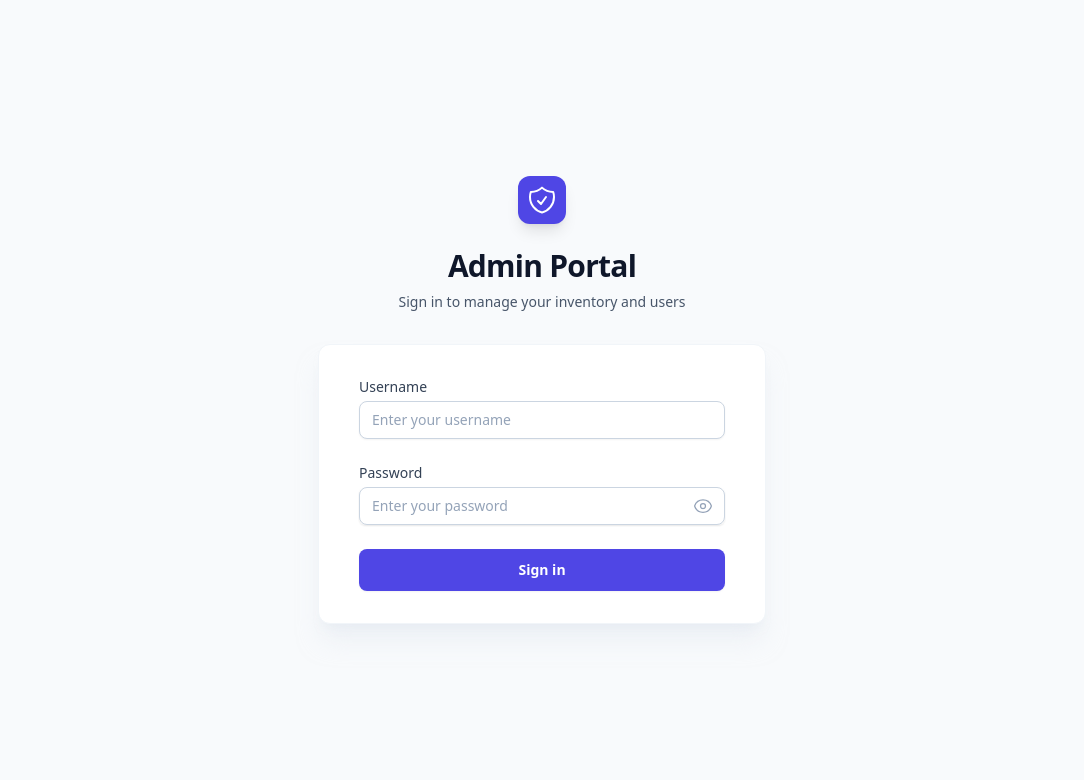
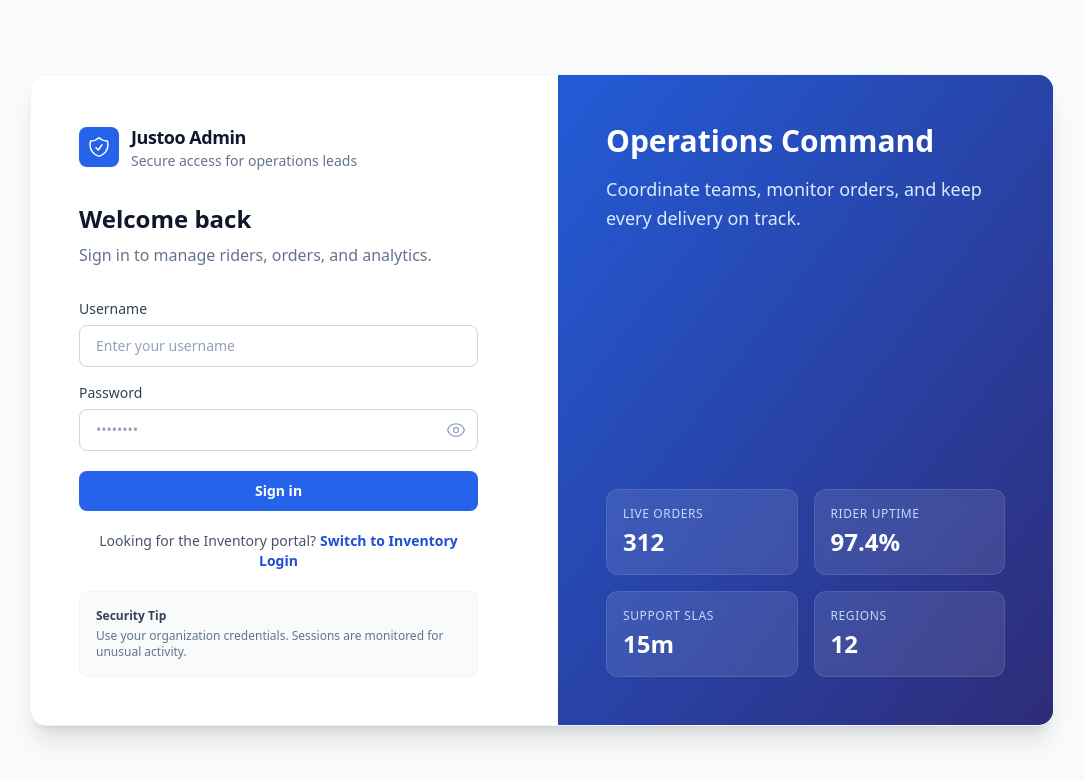
Before and after one commit to Shwetanshu13/justoo, a Next.js app in the folder frontend/: page /admin/login in a window 1280 px wide. Shown: the top 780 px of the page, without its empty margins (98-1182 px from the left). Built offline with nearby package versions, Linux system fonts and the light colour scheme; no server answers.

Commit message:
refactor: enhance login pages with improved layout and navigation links

```diff
--- a/frontend/app/admin/login/page.js
+++ b/frontend/app/admin/login/page.js
@@ -1,6 +1,7 @@
 "use client";
 
 import { useEffect, useState } from "react";
+import Link from "next/link";
 import { useRouter } from "next/navigation";
 import { useForm } from "react-hook-form";
 import { useAuth } from "@/admin/contexts/AuthContext";
@@ -59,35 +60,41 @@
     }
 
     return (
-        <div className="min-h-screen flex flex-col justify-center py-12 sm:px-6 lg:px-8 bg-gray-50">
-            <div className="sm:mx-auto sm:w-full sm:max-w-md">
-                <div className="flex justify-center">
-                    <div className="h-12 w-12 rounded-xl bg-primary-600 flex items-center justify-center shadow-lg">
-                        <ShieldCheckIcon className="h-8 w-8 text-white" />
+        <div className="min-h-screen bg-slate-50 flex items-center justify-center p-4">
+            <div className="w-full max-w-5xl grid grid-cols-1 lg:grid-cols-2 gap-8 bg-white rounded-2xl shadow-xl overflow-hidden border border-slate-100">
+                <div className="p-8 lg:p-12 flex flex-col justify-center">
+                    <div className="flex items-center gap-3 mb-8">
+                        <div className="flex h-10 w-10 items-center justify-center rounded-lg bg-blue-600 text-white shadow-sm">
+                            <ShieldCheckIcon className="h-6 w-6" />
+                        </div>
+                        <div>
+                            <p className="text-lg font-bold text-slate-900 tracking-tight">
+                                Justoo Admin
+                            </p>
+                            <p className="text-sm text-slate-500">
+                                Secure access for operations leads
+                            </p>
                         </div>
                     </div>
-                <h2 className="mt-6 text-center text-3xl font-bold tracking-tight text-gray-900">
-                    Admin Portal
-                </h2>
-                <p className="mt-2 text-center text-sm text-gray-600">
-                    Sign in to manage your inventory and users
+
+                    <div className="mb-8">
+                        <h1 className="text-2xl font-bold text-slate-900 mb-2">
+                            Welcome back
+                        </h1>
+                        <p className="text-slate-500">
+                            Sign in to manage riders, orders, and analytics.
                         </p>
                     </div>
 
-            <div className="mt-8 sm:mx-auto sm:w-full sm:max-w-md">
-                <div className="bg-white py-8 px-4 shadow-xl shadow-gray-200/50 sm:rounded-xl sm:px-10 border border-gray-100">
                     <form
-                        className="space-y-6"
+                        className="space-y-5"
                         onSubmit={handleSubmit(onSubmit)}
                     >
+                        <div className="space-y-4">
                             <div>
-                            <label
-                                htmlFor="username"
-                                className="block text-sm font-medium text-gray-700"
-                            >
+                                <label className="block text-sm font-medium text-slate-700 mb-1.5">
                                     Username
                                 </label>
-                            <div className="mt-1">
                                 <input
                                     {...register("username", {
                                         required: "Username is required",
@@ -98,25 +105,22 @@
                                         },
                                     })}
                                     type="text"
-                                    className="block w-full appearance-none rounded-lg border border-gray-300 px-3 py-2 placeholder-gray-400 shadow-sm focus:border-primary-500 focus:outline-none focus:ring-primary-500 sm:text-sm transition-colors"
+                                    autoComplete="username"
+                                    className="w-full rounded-lg border border-slate-300 bg-white px-4 py-2.5 text-sm text-slate-900 placeholder-slate-400 focus:border-blue-500 focus:ring-1 focus:ring-blue-500 focus:outline-none transition-colors"
                                     placeholder="Enter your username"
                                 />
                                 {errors.username && (
-                                    <p className="mt-1 text-sm text-red-600">
+                                    <p className="mt-1 text-sm text-rose-600">
                                         {errors.username.message}
                                     </p>
                                 )}
                             </div>
-                        </div>
 
                             <div>
-                            <label
-                                htmlFor="password"
-                                className="block text-sm font-medium text-gray-700"
-                            >
+                                <label className="block text-sm font-medium text-slate-700 mb-1.5">
                                     Password
                                 </label>
-                            <div className="mt-1 relative rounded-md shadow-sm">
+                                <div className="relative">
                                     <input
                                         {...register("password", {
                                             required: "Password is required",
@@ -126,75 +130,106 @@
                                                     "Password must be at least 6 characters",
                                             },
                                         })}
-                                    type={showPassword ? "text" : "password"}
-                                    className="block w-full appearance-none rounded-lg border border-gray-300 px-3 py-2 placeholder-gray-400 shadow-sm focus:border-primary-500 focus:outline-none focus:ring-primary-500 sm:text-sm transition-colors pr-10"
-                                    placeholder="Enter your password"
+                                        type={
+                                            showPassword ? "text" : "password"
+                                        }
+                                        autoComplete="current-password"
+                                        className="w-full rounded-lg border border-slate-300 bg-white px-4 py-2.5 text-sm text-slate-900 placeholder-slate-400 focus:border-blue-500 focus:ring-1 focus:ring-blue-500 focus:outline-none transition-colors pr-10"
+                                        placeholder="••••••••"
                                     />
-                                <div className="absolute inset-y-0 right-0 flex items-center pr-3">
                                     <button
                                         type="button"
+                                        className="absolute right-3 top-1/2 -translate-y-1/2 text-slate-400 hover:text-slate-600"
                                         onClick={() =>
                                             setShowPassword(!showPassword)
                                         }
-                                        className="text-gray-400 hover:text-gray-500 focus:outline-none"
                                     >
                                         {showPassword ? (
-                                            <EyeSlashIcon
-                                                className="h-5 w-5"
-                                                aria-hidden="true"
-                                            />
+                                            <EyeSlashIcon className="h-5 w-5" />
                                         ) : (
-                                            <EyeIcon
-                                                className="h-5 w-5"
-                                                aria-hidden="true"
-                                            />
+                                            <EyeIcon className="h-5 w-5" />
                                         )}
                                     </button>
                                 </div>
-                            </div>
                                 {errors.password && (
-                                <p className="mt-1 text-sm text-red-600">
+                                    <p className="mt-1 text-sm text-rose-600">
                                         {errors.password.message}
                                     </p>
                                 )}
                             </div>
+                        </div>
 
-                        <div>
                         <button
                             type="submit"
                             disabled={isSubmitting}
-                                className="flex w-full justify-center rounded-lg border border-transparent bg-primary-600 py-2.5 px-4 text-sm font-semibold text-white shadow-sm hover:bg-primary-700 focus:outline-none focus:ring-2 focus:ring-primary-500 focus:ring-offset-2 disabled:opacity-50 disabled:cursor-not-allowed transition-all duration-200"
+                            className="w-full inline-flex items-center justify-center rounded-lg bg-blue-600 px-4 py-2.5 text-sm font-semibold text-white hover:bg-blue-700 focus:outline-none focus:ring-2 focus:ring-blue-500 focus:ring-offset-2 disabled:opacity-50 disabled:cursor-not-allowed transition-colors"
                         >
                             {isSubmitting ? (
-                                    <div className="flex items-center">
-                                        <svg
-                                            className="animate-spin -ml-1 mr-3 h-5 w-5 text-white"
-                                            xmlns="http://www.w3.org/2000/svg"
-                                            fill="none"
-                                            viewBox="0 0 24 24"
-                                        >
-                                            <circle
-                                                className="opacity-25"
-                                                cx="12"
-                                                cy="12"
-                                                r="10"
-                                                stroke="currentColor"
-                                                strokeWidth="4"
-                                            ></circle>
-                                            <path
-                                                className="opacity-75"
-                                                fill="currentColor"
-                                                d="M4 12a8 8 0 018-8V0C5.373 0 0 5.373 0 12h4zm2 5.291A7.962 7.962 0 014 12H0c0 3.042 1.135 5.824 3 7.938l3-2.647z"
-                                            ></path>
-                                        </svg>
+                                <span className="flex items-center gap-2">
+                                    <span className="h-4 w-4 animate-spin rounded-full border-2 border-white border-t-transparent" />
                                     Signing in...
-                                    </div>
+                                </span>
                             ) : (
                                 "Sign in"
                             )}
                         </button>
+
+                        <div className="text-center text-sm text-slate-600">
+                            Looking for the Inventory portal?
+                            <Link
+                                href="/inventory/login"
+                                className="ml-1 font-semibold text-blue-700 hover:text-blue-800"
+                            >
+                                Switch to Inventory Login
+                            </Link>
+                        </div>
+
+                        <div className="mt-4 rounded-lg bg-slate-50 p-4 text-xs text-slate-500 border border-slate-100">
+                            <p className="font-semibold text-slate-700 mb-1">
+                                Security Tip
+                            </p>
+                            <p>
+                                Use your organization credentials. Sessions are
+                                monitored for unusual activity.
+                            </p>
                         </div>
                     </form>
+                </div>
+
+                <div className="hidden lg:block relative bg-slate-900 p-12 text-white overflow-hidden">
+                    <div className="absolute inset-0 bg-gradient-to-br from-blue-600 to-indigo-900 opacity-90"></div>
+                    <div className="relative z-10 h-full flex flex-col justify-between">
+                        <div className="space-y-4">
+                            <h2 className="text-3xl font-bold">
+                                Operations Command
+                            </h2>
+                            <p className="text-blue-100 text-lg leading-relaxed">
+                                Coordinate teams, monitor orders, and keep every
+                                delivery on track.
+                            </p>
+                        </div>
+
+                        <div className="grid grid-cols-2 gap-4 mt-6">
+                            {[
+                                { label: "Live Orders", value: "312" },
+                                { label: "Rider Uptime", value: "97.4%" },
+                                { label: "Support SLAs", value: "15m" },
+                                { label: "Regions", value: "12" },
+                            ].map((stat, index) => (
+                                <div
+                                    key={index}
+                                    className="bg-white/10 backdrop-blur-sm p-4 rounded-xl border border-white/10"
+                                >
+                                    <p className="text-blue-200 text-xs uppercase tracking-wider font-medium mb-1">
+                                        {stat.label}
+                                    </p>
+                                    <p className="text-2xl font-bold">
+                                        {stat.value}
+                                    </p>
+                                </div>
+                            ))}
+                        </div>
+                    </div>
                 </div>
             </div>
         </div>
--- a/frontend/app/inventory/login/page.js
+++ b/frontend/app/inventory/login/page.js
@@ -1,5 +1,6 @@
 "use client";
 
+import Link from "next/link";
 import { useState } from "react";
 import { useAuth } from "@/inventory/contexts/AuthContext";
 import { useRouter } from "next/navigation";
@@ -170,6 +171,16 @@
                             )}
                         </button>
 
+                        <div className="text-center text-sm text-slate-600">
+                            Need the Admin portal?
+                            <Link
+                                href="/admin/login"
+                                className="ml-1 font-semibold text-blue-700 hover:text-blue-800"
+                            >
+                                Switch to Admin Login
+                            </Link>
+                        </div>
+
                         <div className="mt-6 rounded-lg bg-slate-50 p-4 text-xs text-slate-500 border border-slate-100">
                             <p className="font-semibold text-slate-700 mb-1">
                                 Demo Credentials
--- a/frontend/app/page.js
+++ b/frontend/app/page.js
@@ -5,38 +5,83 @@
         {
             href: "/admin/login",
             title: "Admin Portal",
-            desc: "Manage super admin workflows, riders, orders, and analytics.",
         },
         {
             href: "/inventory/login",
             title: "Inventory Portal",
-            desc: "Control items, orders, and operational reporting.",
         },
     ];
 
+    const highlights = [
+        { label: "Teams Online", value: "3" },
+        { label: "Cities Live", value: "12" },
+        { label: "Avg. Response", value: "1.8m" },
+        { label: "Reliability", value: "99.9%" },
+    ];
+
     return (
-        <main className="min-h-screen bg-gradient-to-br from-slate-900 via-slate-800 to-slate-900 text-white flex items-center justify-center px-6 py-16">
-            <div className="max-w-4xl w-full space-y-8">
-                <div className="space-y-3 text-center">
-                    <p className="text-sm uppercase tracking-[0.4em] text-slate-300">Justoo Control Center</p>
-                    <h1 className="text-3xl md:text-4xl font-bold">Choose a workspace</h1>
-                    <p className="text-slate-300 max-w-2xl mx-auto">
-                        One domain, two dashboards. Pick the portal you want to open.
+        <main className="min-h-screen bg-slate-50 flex items-center justify-center p-6">
+            <div className="w-full max-w-5xl grid grid-cols-1 lg:grid-cols-2 gap-8 bg-white rounded-2xl shadow-xl overflow-hidden border border-slate-100">
+                <div className="hidden lg:block relative bg-slate-900 p-12 text-white overflow-hidden">
+                    <div className="absolute inset-0 bg-gradient-to-br from-blue-600 to-indigo-900 opacity-90"></div>
+                    <div className="relative z-10 h-full flex flex-col justify-between">
+                        <div className="space-y-4">
+                            <h1 className="text-3xl font-bold">
+                                Justoo Control Center
+                            </h1>
+                            <p className="text-blue-100 text-lg leading-relaxed">
+                                Choose the workspace that fits your flow. Admin
+                                for people, policies, and oversight; Inventory
+                                for products, stock, and fulfillment.
                             </p>
                         </div>
-                <div className="grid md:grid-cols-2 gap-6">
+
+                        <div className="grid grid-cols-2 gap-4 mt-6">
+                            {highlights.map((item, index) => (
+                                <div
+                                    key={index}
+                                    className="bg-white/10 backdrop-blur-sm p-4 rounded-xl border border-white/10"
+                                >
+                                    <p className="text-blue-200 text-xs uppercase tracking-wider font-medium mb-1">
+                                        {item.label}
+                                    </p>
+                                    <p className="text-2xl font-bold">
+                                        {item.value}
+                                    </p>
+                                </div>
+                            ))}
+                        </div>
+                    </div>
+                </div>
+
+                <div className="p-8 lg:p-12 space-y-8">
+                    <div className="space-y-2">
+                        <p className="text-sm font-semibold text-blue-700 uppercase tracking-[0.2em]">
+                            Control Center
+                        </p>
+                        <h2 className="text-3xl font-bold text-slate-900">
+                            Choose a workspace
+                        </h2>
+                        <p className="text-slate-600 max-w-xl">
+                            One domain, two dashboards. Pick the portal you want
+                            to open and get straight to work.
+                        </p>
+                    </div>
+
+                    <div className="grid sm:grid-cols-2 gap-4">
                         {links.map((link) => (
                             <Link
                                 key={link.href}
                                 href={link.href}
-                            className="group block rounded-2xl border border-white/10 bg-white/5 p-6 shadow-xl backdrop-blur transition hover:-translate-y-1 hover:bg-white/10"
+                                className="group block rounded-xl border border-slate-200 bg-white p-5 shadow-sm hover:shadow-md transition duration-200 hover:-translate-y-0.5"
                             >
-                            <div className="flex items-center justify-between gap-4">
-                                <div>
-                                    <p className="text-lg font-semibold">{link.title}</p>
-                                    <p className="text-slate-200 text-sm mt-2 leading-relaxed">{link.desc}</p>
+                                <div className="flex items-start justify-between gap-3">
+                                    <div className="space-y-2">
+                                        <p className="text-base font-semibold text-slate-900">
+                                            {link.title}
+                                        </p>
                                     </div>
-                                <span className="h-10 w-10 rounded-full bg-white/10 flex items-center justify-center text-sm font-semibold">
+                                    <span className="h-9 w-9 rounded-full bg-blue-50 text-blue-700 flex items-center justify-center text-sm font-semibold border border-blue-100 group-hover:bg-blue-600 group-hover:text-white group-hover:border-blue-600 transition">
                                         →
                                     </span>
                                 </div>
@@ -44,6 +89,7 @@
                         ))}
                     </div>
                 </div>
+            </div>
         </main>
     );
 }
```
Lines whose indentation alone changed are shown as unchanged.
